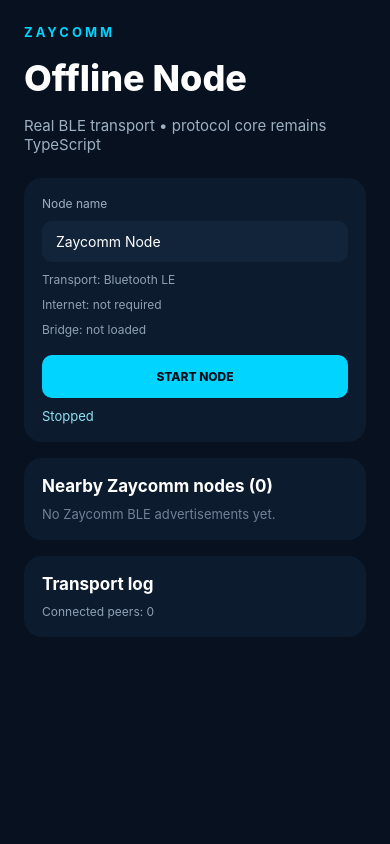
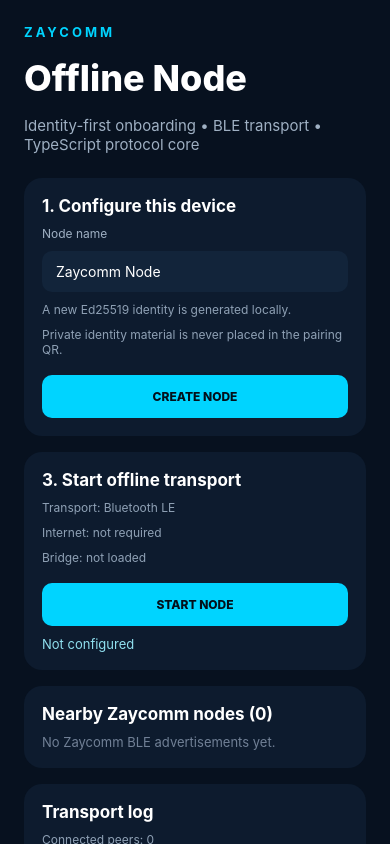
Before and after one commit to Zaygal/Zaycomm, a React Native app in the folder mobile/: screen / in a window 390 px wide. Built offline with nearby package versions, Linux system fonts and the light colour scheme.

Commit message:
Build zero-friction node onboarding and QR bootstrap

```diff
--- a/mobile/App.tsx
+++ b/mobile/App.tsx
@@ -1,12 +1,39 @@
 import React, {useEffect, useMemo, useState} from 'react';
 import {NativeEventEmitter, NativeModules, PermissionsAndroid, Platform, Pressable, SafeAreaView, ScrollView, StyleSheet, Text, TextInput, View} from 'react-native';
+import QRCode from 'react-native-qrcode-svg';
+import {createIdentity, computeFingerprint, Identity} from '../src/identity/identity';
 
 const SERVICE_UUID = '8F4D0001-7E2C-4C7D-9F11-7A9D00000001';
+const PROTOCOL_VERSION = 1;
 
 const nativeBle = NativeModules.ZaycommBle;
 const events = nativeBle ? new NativeEventEmitter(nativeBle) : null;
 
 type Peer = {id: string; address: string};
+
+type PairingPayload = {
+  scheme: 'zaycomm';
+  version: number;
+  nodeId: string;
+  publicKey: string;
+  capabilities: string[];
+  nonce: string;
+};
+
+function bytesToHex(bytes: Uint8Array): string {
+  return Array.from(bytes, byte => byte.toString(16).padStart(2, '0')).join('');
+}
+
+function randomHex(length: number): string {
+  const bytes = new Uint8Array(Math.ceil(length / 2));
+  if (globalThis.crypto?.getRandomValues) globalThis.crypto.getRandomValues(bytes);
+  else for (let i = 0; i < bytes.length; i++) bytes[i] = Math.floor(Math.random() * 256);
+  return bytesToHex(bytes).slice(0, length);
+}
+
+function createNodeId(publicKey: Uint8Array): string {
+  return computeFingerprint(publicKey).replace(/\s/g, '').slice(0, 16);
+}
 
 async function requestAndroidBlePermissions() {
   if (Platform.OS !== 'android' || Platform.Version < 31) return true;
@@ -20,9 +47,11 @@
 
 export default function App() {
   const [nodeName, setNodeName] = useState('Zaycomm Node');
+  const [identity, setIdentity] = useState<Identity | null>(null);
+  const [pairing, setPairing] = useState<PairingPayload | null>(null);
   const [peers, setPeers] = useState<Peer[]>([]);
   const [connected, setConnected] = useState<string[]>([]);
-  const [status, setStatus] = useState('Stopped');
+  const [status, setStatus] = useState('Not configured');
   const [log, setLog] = useState<string[]>([]);
 
   const append = (line: string) => setLog(current => [line, ...current].slice(0, 40));
@@ -41,7 +70,27 @@
     return () => { advertisement.remove(); connection.remove(); };
   }, []);
 
+  const configureNode = () => {
+    const nextIdentity = createIdentity();
+    const payload: PairingPayload = {
+      scheme: 'zaycomm',
+      version: PROTOCOL_VERSION,
+      nodeId: createNodeId(nextIdentity.publicKey),
+      publicKey: bytesToHex(nextIdentity.publicKey),
+      capabilities: ['ble'],
+      nonce: randomHex(32),
+    };
+    setIdentity(nextIdentity);
+    setPairing(payload);
+    setStatus('Node configured');
+    append(`Identity generated • ${payload.nodeId}`);
+  };
+
   const start = async () => {
+    if (!identity || !pairing) {
+      setStatus('Configure this node first');
+      return;
+    }
     if (!bridgeAvailable) {
       setStatus('Native BLE bridge unavailable');
       return;
@@ -66,11 +115,39 @@
       <ScrollView contentContainerStyle={styles.content}>
         <Text style={styles.kicker}>ZAYCOMM</Text>
         <Text style={styles.title}>Offline Node</Text>
-        <Text style={styles.subtitle}>Real BLE transport • protocol core remains TypeScript</Text>
+        <Text style={styles.subtitle}>Identity-first onboarding • BLE transport • TypeScript protocol core</Text>
 
         <View style={styles.card}>
+          <Text style={styles.section}>1. Configure this device</Text>
           <Text style={styles.label}>Node name</Text>
           <TextInput value={nodeName} onChangeText={setNodeName} style={styles.input} placeholder="Alice" placeholderTextColor="#718096" />
+          <Text style={styles.meta}>A new Ed25519 identity is generated locally.</Text>
+          <Text style={styles.meta}>Private identity material is never placed in the pairing QR.</Text>
+          {identity && pairing ? (
+            <>
+              <Text style={styles.identity}>Node ID: {pairing.nodeId}</Text>
+              <Text style={styles.meta}>Fingerprint: {computeFingerprint(identity.publicKey)}</Text>
+            </>
+          ) : null}
+          <Pressable style={styles.button} onPress={configureNode}>
+            <Text style={styles.buttonText}>{identity ? 'REGENERATE NODE IDENTITY' : 'CREATE NODE'}</Text>
+          </Pressable>
+        </View>
+
+        {pairing ? (
+          <View style={styles.card}>
+            <Text style={styles.section}>2. Pair another device</Text>
+            <Text style={styles.meta}>Scan this QR from another Zaycomm device. It contains public bootstrap data only.</Text>
+            <View style={styles.qrWrap}>
+              <QRCode value={`zaycomm://pair?data=${encodeURIComponent(JSON.stringify(pairing))}`} size={190} backgroundColor="#ffffff" color="#07111f" />
+            </View>
+            <Text style={styles.pairingCode}>{pairing.nodeId}</Text>
+            <Text style={styles.meta}>BLE capability • protocol v{pairing.version}</Text>
+          </View>
+        ) : null}
+
+        <View style={styles.card}>
+          <Text style={styles.section}>3. Start offline transport</Text>
           <Text style={styles.meta}>Transport: Bluetooth LE</Text>
           <Text style={styles.meta}>Internet: not required</Text>
           <Text style={styles.meta}>Bridge: {bridgeAvailable ? 'available' : 'not loaded'}</Text>
@@ -115,6 +192,7 @@
   label: {fontSize: 12, color: '#9fb0c3'},
   input: {backgroundColor: '#12243a', color: '#fff', borderRadius: 10, paddingHorizontal: 14, paddingVertical: 12},
   meta: {fontSize: 12, color: '#8fa1b5'},
+  identity: {fontSize: 13, color: '#90e0ef', fontWeight: '700'},
   button: {backgroundColor: '#00d4ff', borderRadius: 10, padding: 14, alignItems: 'center', marginTop: 8},
   smallButton: {backgroundColor: '#00d4ff', borderRadius: 8, paddingHorizontal: 10, paddingVertical: 9},
   buttonText: {fontSize: 12, fontWeight: '800', color: '#03101b'},
@@ -123,5 +201,7 @@
   empty: {fontSize: 13, color: '#718096'},
   peer: {flexDirection: 'row', alignItems: 'center', justifyContent: 'space-between', paddingVertical: 10, borderTopWidth: StyleSheet.hairlineWidth, borderTopColor: '#20344d'},
   peerName: {fontSize: 14, color: '#fff', fontWeight: '600'},
+  pairingCode: {fontSize: 16, letterSpacing: 2, color: '#fff', textAlign: 'center', fontWeight: '800'},
+  qrWrap: {alignItems: 'center', padding: 18, backgroundColor: '#fff', borderRadius: 14, alignSelf: 'center'},
   log: {fontSize: 11, color: '#90e0ef'},
 });
```
